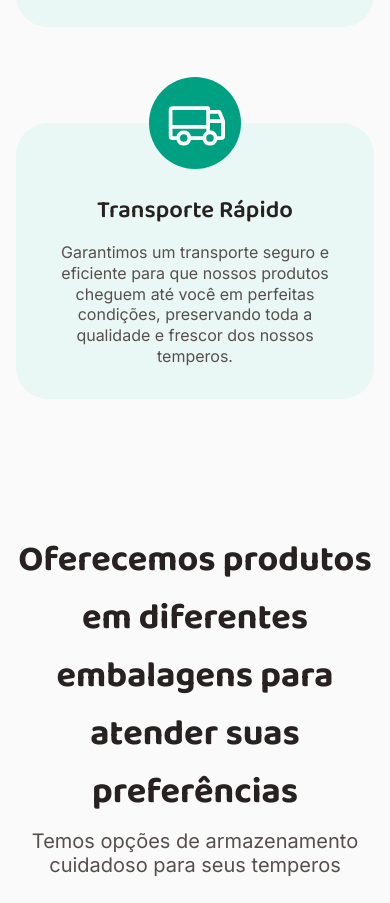
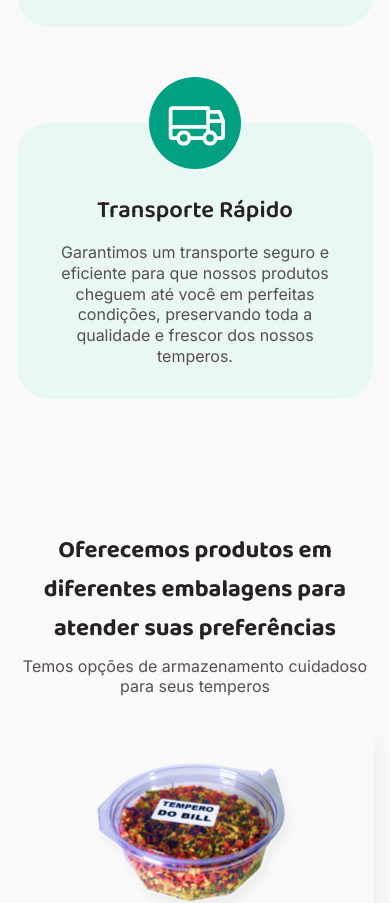
Before and after one commit to 300Marco/temperos-jrc, a React (Vite) app: page / in a window 390 px wide. Shown: the part 3026-3929 px from the top of the page. Built offline with nearby package versions, Linux system fonts and the light colour scheme.

Commit message:
update: responsiveness adjustments

```diff
--- a/src/pages/Home/styles.ts
+++ b/src/pages/Home/styles.ts
@@ -272,6 +272,7 @@ export const SectionProcessCards = styled('div', {
     padding: '0 1rem',
 
     flexDirection: 'column',
+    alignItems: 'center',
     gap: '6rem',
   },
 
@@ -295,7 +296,8 @@ export const SectionProcessCards = styled('div', {
 export const Card = styled('div', {
   position: 'relative',
 
-  width: '22.25rem',
+  width: '100%',
+  maxWidth: '22.25rem',
   padding: '4.5rem 2rem 2rem',
   borderRadius: '2rem',
   backgroundColor: '$green100',
@@ -336,10 +338,6 @@ export const Card = styled('div', {
     lineHeight: '130%',
   },
 
-  '@mobile': {
-    width: '100%',
-  },
-
   '@tablet': {
     width: '18.25rem',
   },
@@ -354,6 +352,10 @@ export const SectionPack = styled('section', {
   flexDirection: 'column',
   alignItems: 'center',
   gap: '2rem',
+
+  '@mobile': {
+    padding: '0 1rem',
+  },
 })
 
 export const SectionPackContent = styled('div', {
@@ -368,6 +370,16 @@ export const SectionPackContent = styled('div', {
   p: {
     color: '$gray700',
   },
+
+  '@mobile': {
+    h2: {
+      fontSize: '1.5rem',
+    },
+
+    p: {
+      fontSize: '1rem',
+    },
+  },
 })
 
 export const SectionPackCards = styled('div', {
@@ -377,6 +389,15 @@ export const SectionPackCards = styled('div', {
   display: 'flex',
   flexWrap: 'wrap',
   justifyContent: 'space-between',
+
+  '@mobile': {
+    justifyContent: 'center',
+  },
+
+  '@tablet': {
+    justifyContent: 'center',
+    padding: '0 1rem',
+  },
 })
 
 export const SectionPackCard = styled('div', {
```
